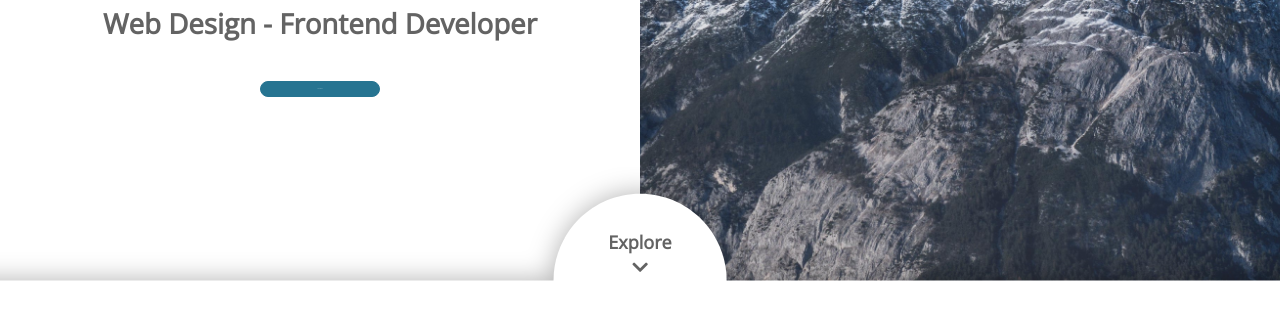
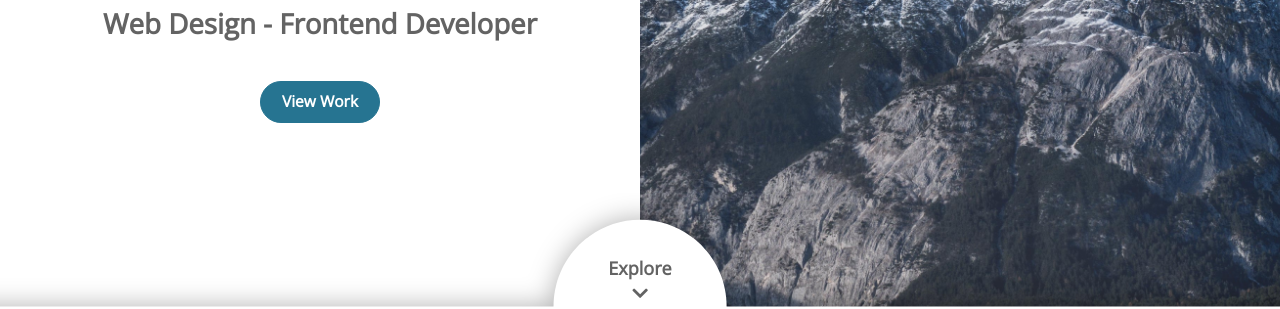
Before and after one commit to jbwierzbicki/portfolio, a website: page index.html in a window 1280 px wide. Shown: the part 525-834 px from the top of the page. Drawn offline with nearby package versions, Linux system fonts and the light colour scheme.

Commit message:
button WIP

```diff
--- a/FitText/jquery.fittext.js
+++ b/FitText/jquery.fittext.js
@@ -44,3 +44,4 @@
 
 jQuery("h1").fitText(0.4762);
 jQuery("h6").fitText(1.83);
+jQuery(".btn-viewwork h6").fitText(.605);
--- a/index.html
+++ b/index.html
@@ -68,7 +68,9 @@
           <h6>Web Design - Frontend Developer</h6>
         </div>
         <div class="header-button">
-          <button type="button" class="btn btn-primary btn-viewwork">View Work</button>
+          <button type="button" class="btn btn-primary btn-viewwork">
+            <h6>View Work</h6>
+            </button>
         </div>
       </div>
       <div class="col-sm-6 header-right">
--- a/style.scss
+++ b/style.scss
@@ -191,17 +191,22 @@ body {
 
 .btn-viewwork {
   width: 18.75%;
-  height: 5.19%;
+  height: 5.18vh;
   background: #267491;
   border-radius: 50px;
   border-color: #267491;
   font-family: "Nunito", sans-serif;
   font-style: normal;
-  font-weight: 500;
-  font-size: 6%;
+  font-weight: 200;
+  font-size: 90%;
   /* identical to box height, or 18px */
   text-align: center;
+  color: #ffffff !important;
+}
+
+.btn-viewwork h6 {
   color: #ffffff;
+  margin-bottom: 0px;
 }
 
 .header-img {
```
Also changed, not shown: style.css, 1 other file.
